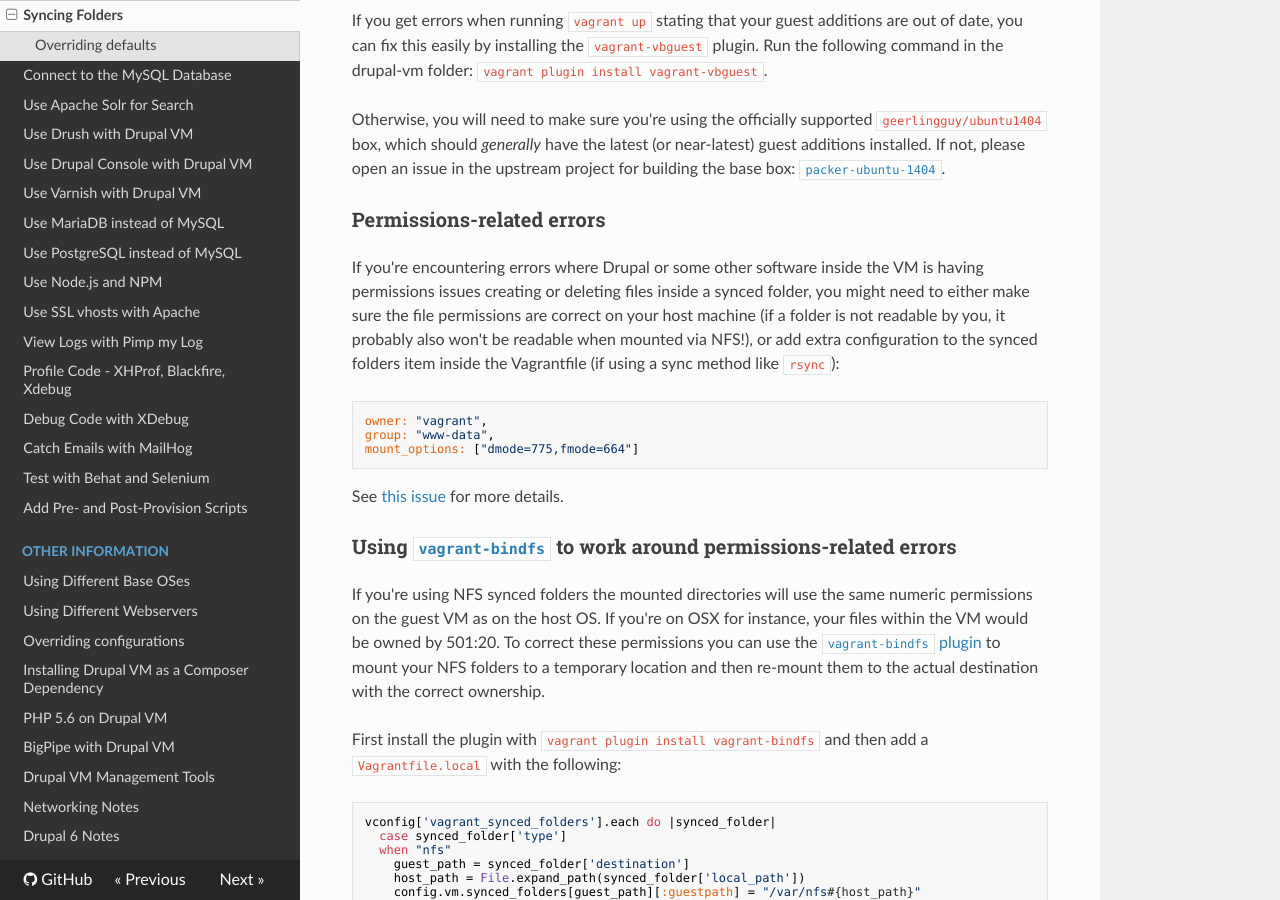
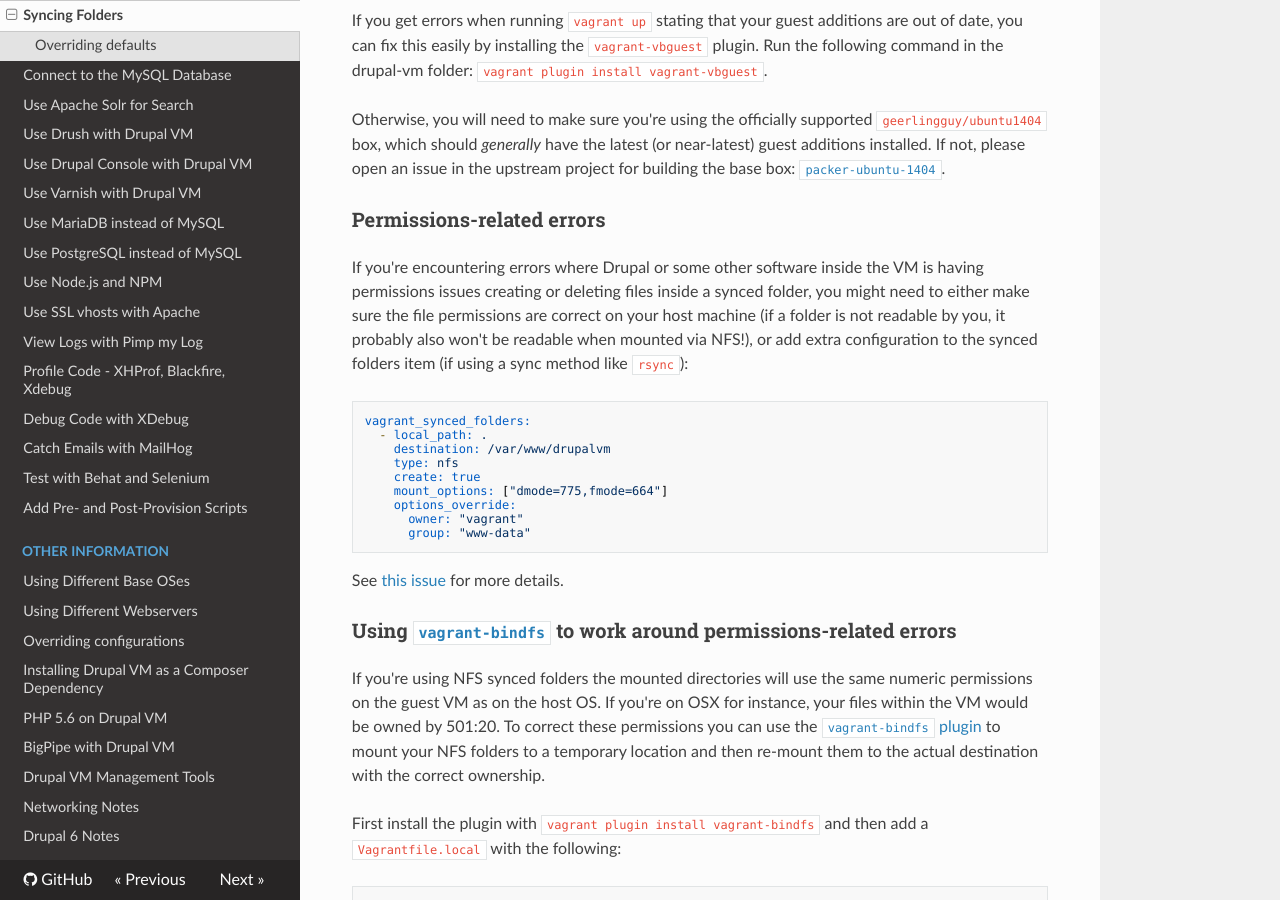
Before and after one commit to geerlingguy/drupal-vm, an MkDocs documentation site: the page built from docs/extras/syncing-folders.md, in a window 1280 px wide and 900 px high, scrolled down 2291 px. Built offline with MkDocs 1.6.1, drawn with Linux system fonts in a browser that asks for light colours; nearby versions of some CDN libraries; old or Windows-style settings are respelled for this version of MkDocs.

Commit message:
Fixes #872: Update synced folder troubleshooting docs taking into account options_override

````diff
--- a/docs/extras/syncing-folders.md
+++ b/docs/extras/syncing-folders.md
@@ -93,12 +93,18 @@ Otherwise, you will need to make sure you're using the officially supported `gee
 
 ### Permissions-related errors
 
-If you're encountering errors where Drupal or some other software inside the VM is having permissions issues creating or deleting files inside a synced folder, you might need to either make sure the file permissions are correct on your host machine (if a folder is not readable by you, it probably also won't be readable when mounted via NFS!), or add extra configuration to the synced folders item inside the Vagrantfile (if using a sync method like `rsync`):
+If you're encountering errors where Drupal or some other software inside the VM is having permissions issues creating or deleting files inside a synced folder, you might need to either make sure the file permissions are correct on your host machine (if a folder is not readable by you, it probably also won't be readable when mounted via NFS!), or add extra configuration to the synced folders item (if using a sync method like `rsync`):
 
-```
-owner: "vagrant",
-group: "www-data",
-mount_options: ["dmode=775,fmode=664"]
+```yaml
+vagrant_synced_folders:
+  - local_path: .
+    destination: /var/www/drupalvm
+    type: nfs
+    create: true
+    mount_options: ["dmode=775,fmode=664"]
+    options_override:
+      owner: "vagrant"
+      group: "www-data"
 ```
 
 See [this issue](https://github.com/geerlingguy/drupal-vm/issues/66) for more details.
````
